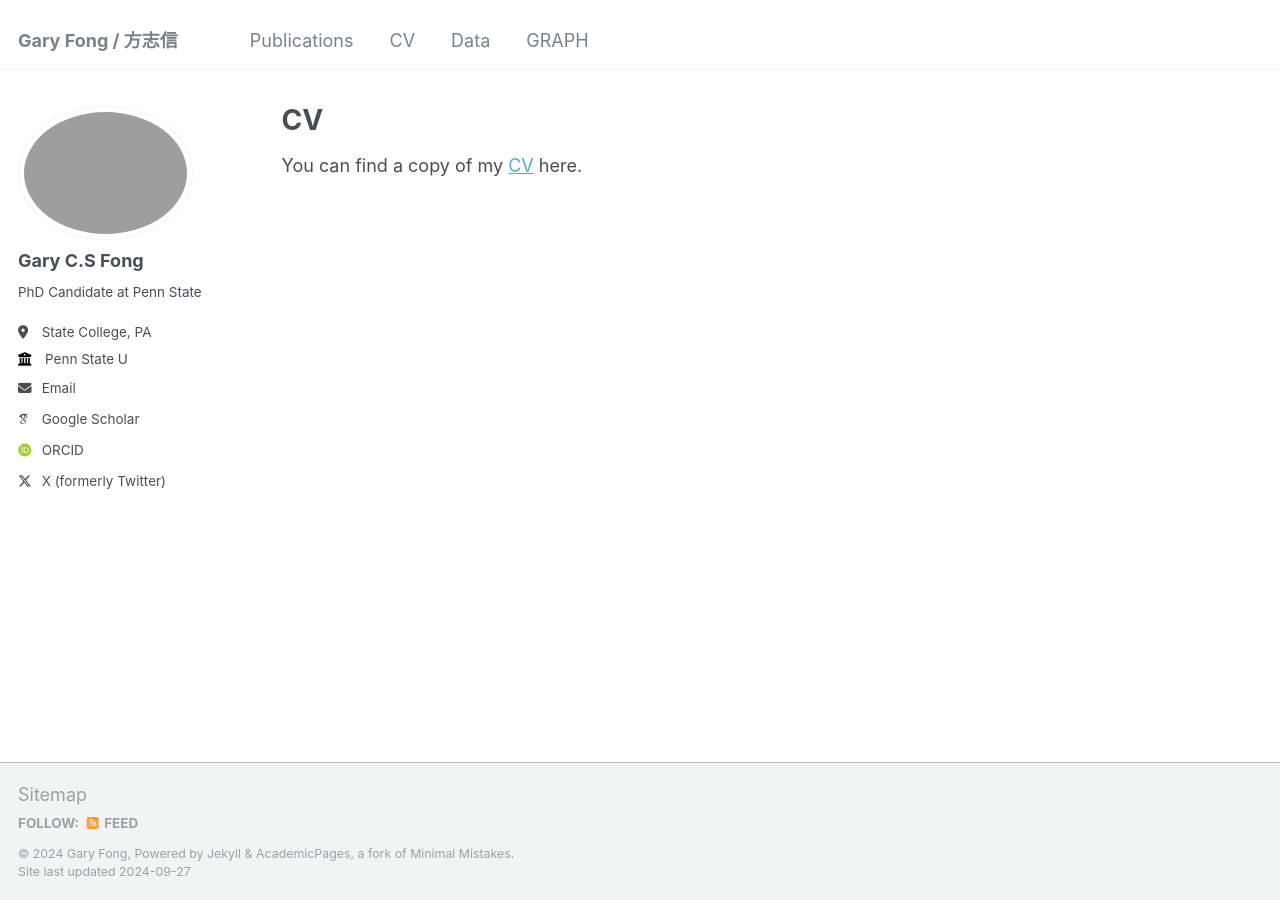
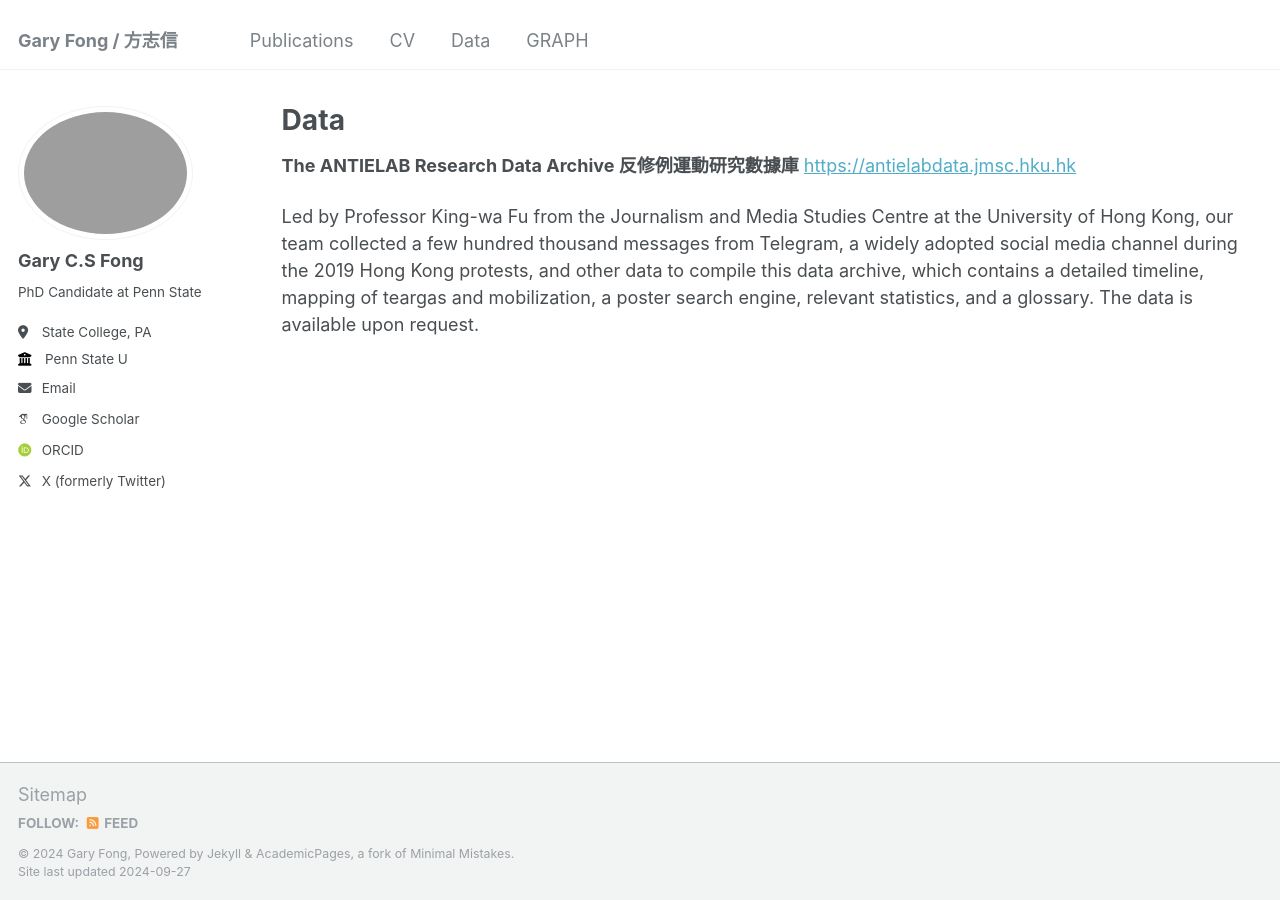
Before and after one commit to sap98fcs/sap98fcs.github.io, a Jekyll site: the page built from _pages/data.md, in a window 1280 px wide. Built offline with Jekyll 4.4.1, drawn with Linux system fonts in a browser that asks for light colours; some web fonts are replaced.

Commit message:
Update data.md

```diff
--- a/_pages/data.md
+++ b/_pages/data.md
@@ -1,10 +1,13 @@
 ---
 layout: archive
-title: "CV"
-permalink: /cv/
+title: "Data"
+permalink: /data/
 author_profile: true
 redirect_from:
   - /resume
 ---
 
-You can find a copy of my [CV](/files/CV Fong Chi Shun.docx) here.
+**The ANTIELAB Research Data Archive 反修例運動研究數據庫**
+[https://antielabdata.jmsc.hku.hk](https://antielabdata.jmsc.hku.hk)
+
+Led by Professor King-wa Fu from the Journalism and Media Studies Centre at the University of Hong Kong, our team collected a few hundred thousand messages from Telegram, a widely adopted social media channel during the 2019 Hong Kong protests, and other data to compile this data archive, which contains a detailed timeline, mapping of teargas  and mobilization, a poster search engine, relevant statistics, and a glossary. The data is available upon request.
```
